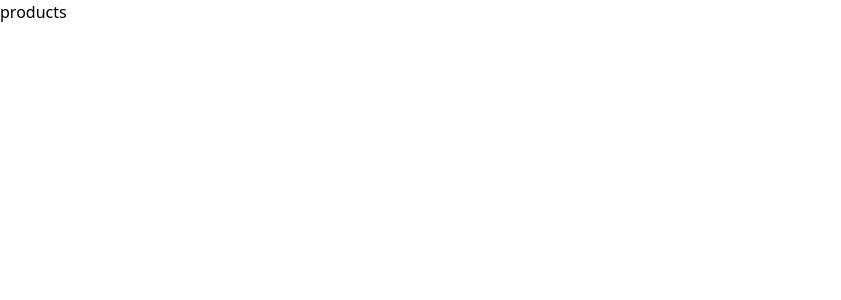
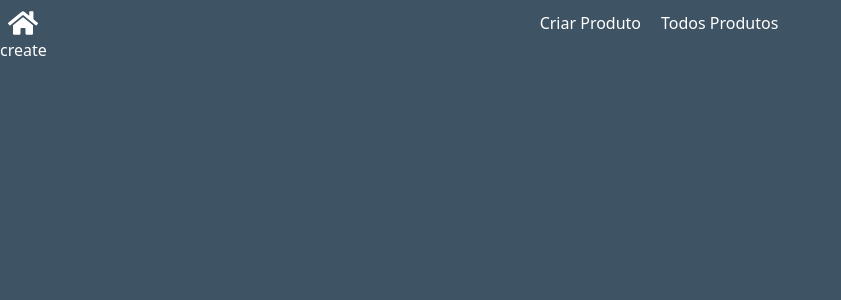
Before and after one commit to wesleydematos/frontend-3wings, a React (Vite) app: page /products in a window 1280 px wide. Shown: the top 300 px of the page, without its empty margins (0-841 px from the left). Built offline with nearby package versions, Linux system fonts and the light colour scheme.

Commit message:
feat: updated products page

```diff
--- a/src/pages/Products/index.tsx
+++ b/src/pages/Products/index.tsx
@@ -1,7 +1,24 @@
+import { Link } from 'react-router-dom'
+import { FaHome } from 'react-icons/fa'
+import { useState } from 'react'
+
 function Products() {
+  const [isCreate, setIsCreate] = useState(true)
+
   return (
-    <div>
-      products
+    <div className='flex flex-col min-h-screen w-screen bg-tx text-white'>
+      <header className='flex w-full'>
+        <Link to='/'>
+          <FaHome  className='h-[30px] w-[30px] mt-2 ml-2'/>
+        </Link>
+        <nav className='flex mx-auto gap-5 mt-2 '>
+          <button onClick={()=> setIsCreate(true)}>Criar Produto</button>
+          <button onClick={()=> setIsCreate(false)}>Todos Produtos</button>
+        </nav>
+      </header>
+      {
+        isCreate ? <>create</> : <>all</>
+      }
     </div>
   )
 }
```
